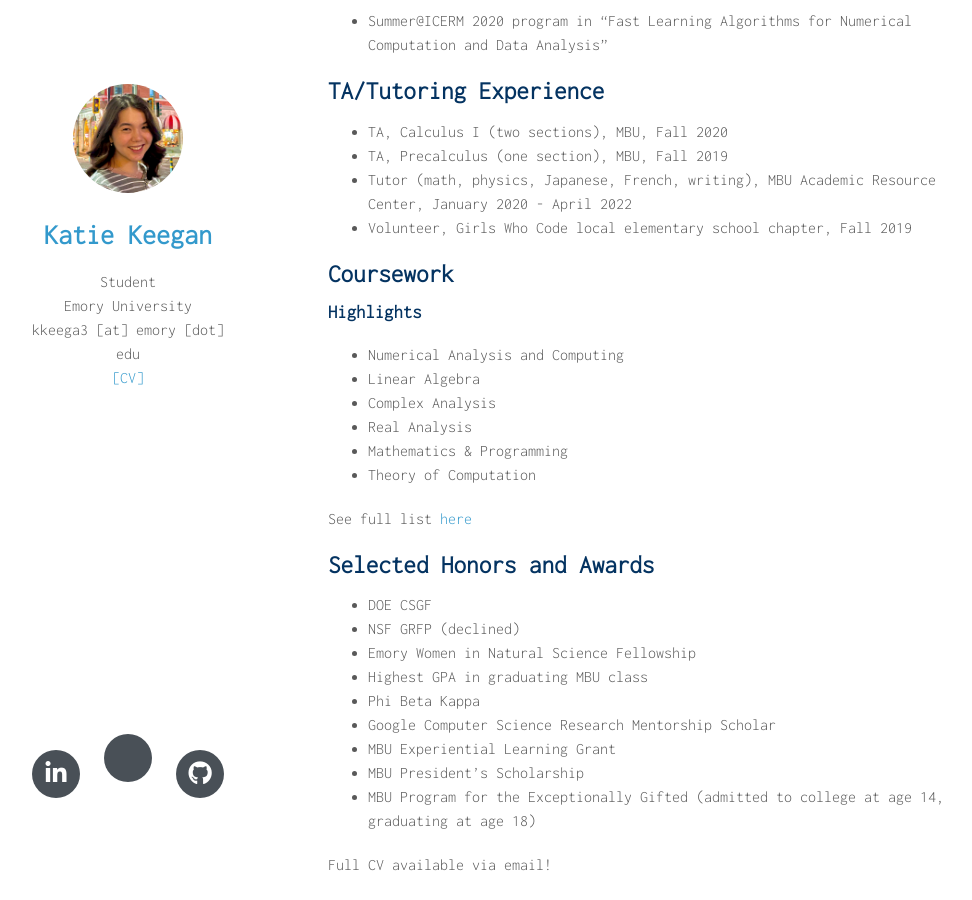
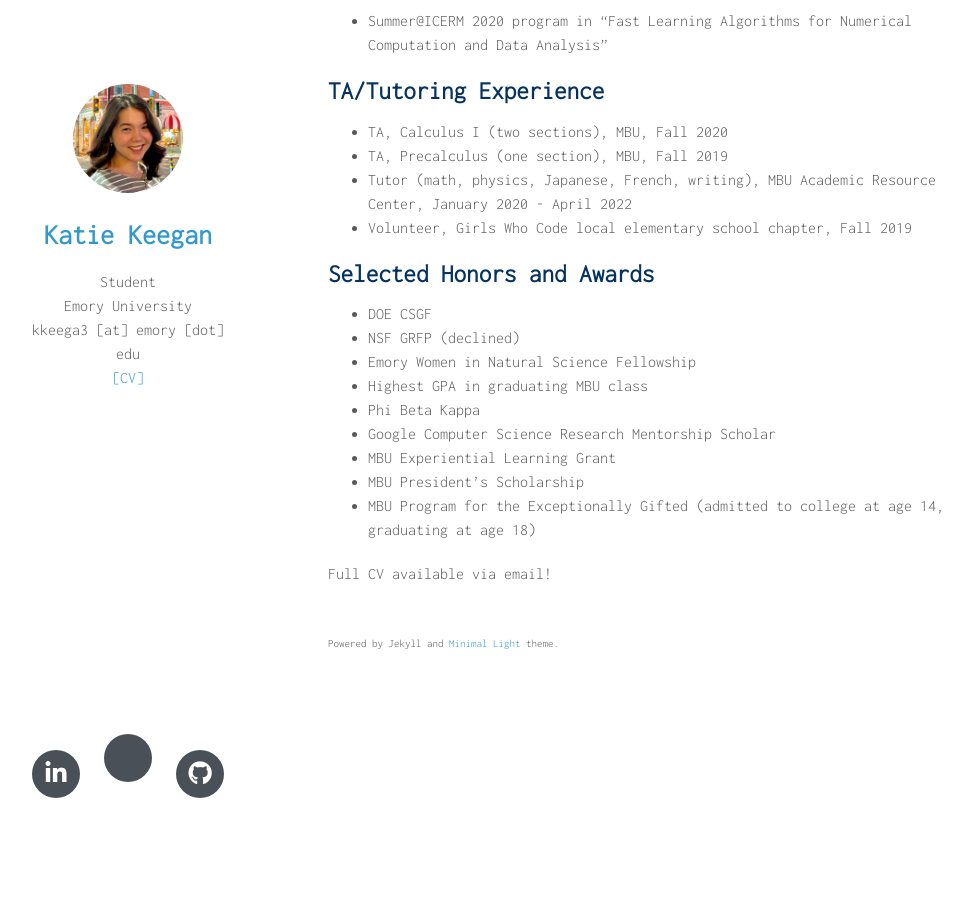
Before and after one commit to katiekeegan/katiekeegan, a Jekyll site: the page built from cv.md, in a window 1280 px wide and 900 px high, scrolled down 674 px. Shown: the whole window, without its empty margins (142-1114 px from the left). Built offline with Jekyll 4.4.1, drawn with Linux system fonts in a browser that asks for light colours; nearby versions of some CDN libraries; a style sheet for code colours, icons or effects is not loaded; our own code applies the rules of GitHub Pages for plain Markdown files.

Commit message:
Update cv.md

```diff
--- a/cv.md
+++ b/cv.md
@@ -31,19 +31,6 @@ layout: homepage
 - Tutor (math, physics, Japanese, French, writing), MBU Academic Resource Center, January 2020 - April 2022
 - Volunteer, Girls Who Code local elementary school chapter, Fall 2019
 
-## Coursework
-
-### Highlights
-- Numerical Analysis and Computing
-- Linear Algebra
-- Complex Analysis
-- Real Analysis
-- Mathematics & Programming
-- Theory of Computation
-
-See full list [here](courses.md)
-
-
 ## Selected Honors and Awards
 
 - DOE CSGF
```
